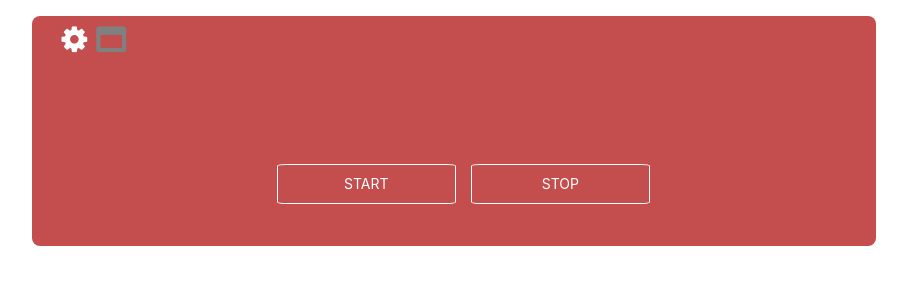
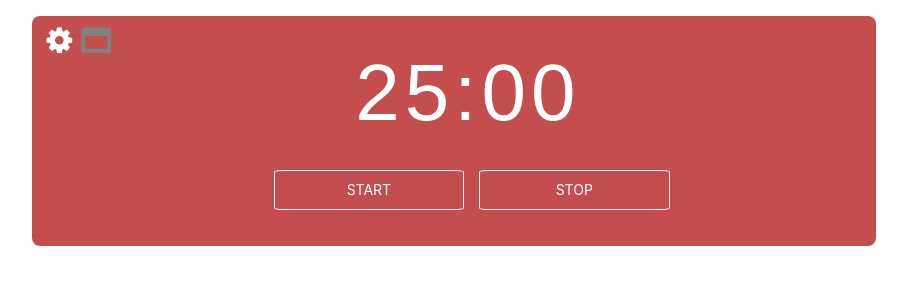
Before and after one commit to andyjohn23/pomodoro-clone, a Flask app: page / in a window 1280 px wide. Shown: the part 59-359 px from the top of the page, without its empty margins (186-1093 px from the left). Run offline with Flask 2, Linux system fonts and the light colour scheme; some libraries are stand-ins or nearby versions.

Commit message:
updated files

```diff
--- a/app/static/css/index.css
+++ b/app/static/css/index.css
@@ -108,7 +108,7 @@
     font-size: 30px;
 }
 .timer-button{
-    margin-top: 20%;
+    margin-top: 3%;
     display: flex;
     flex-direction: row;
     gap: 15px;
@@ -123,48 +123,14 @@
     font-size: 14px;
     border-radius: 5%;
 }
-
-.row-fluid{
-display: table-cell;
-margin:auto;
-top: 0; left: 0; right: 0; bottom: 0;
+.time{
+    margin-top:3%;
+    margin-left: 32%;
 }
-.row{
-margin:auto;
-top: 0; left: 0; right: 0; bottom: 0;
+.time span{
+    font-size: 80px;
+    letter-spacing: 5px;
+    color: white;
+    font-weight: normal;
+    font-family: sans-serif;
 }
-
-.centering {
-float: none;
-margin: 0 auto;
-}
-
-.totalTime{
-width:50px;
-height:30px;
-margin: 0 auto;
-float: left;
-text-align:center;
-font-size:20px;
-color:dark;
-}
-
-.btn{
-height:30;
-width:30;
-font-size:12px;
-background-color:rgb(255, 195, 77);
-display:block;
-margin:0 auto;
-}
-
-.glyphicon{
-text-align:center;
-float:none;
-margin:0 auto;
-}
-
-.setsize{
-width:800px;
-height:50px;
-}
--- a/app/templates/index.html
+++ b/app/templates/index.html
@@ -90,6 +90,10 @@
                     <a href=""><i class="fa fa-window-maximize" aria-hidden="true"></i></a>
                 </div>
 
+                <div class="time">
+                    <span>25:00</span>
+                </div>
+
                 <div class="col-md-9 timer-button">
                     <button type="button">START</button>
                     <button type="button">STOP</button>
```
